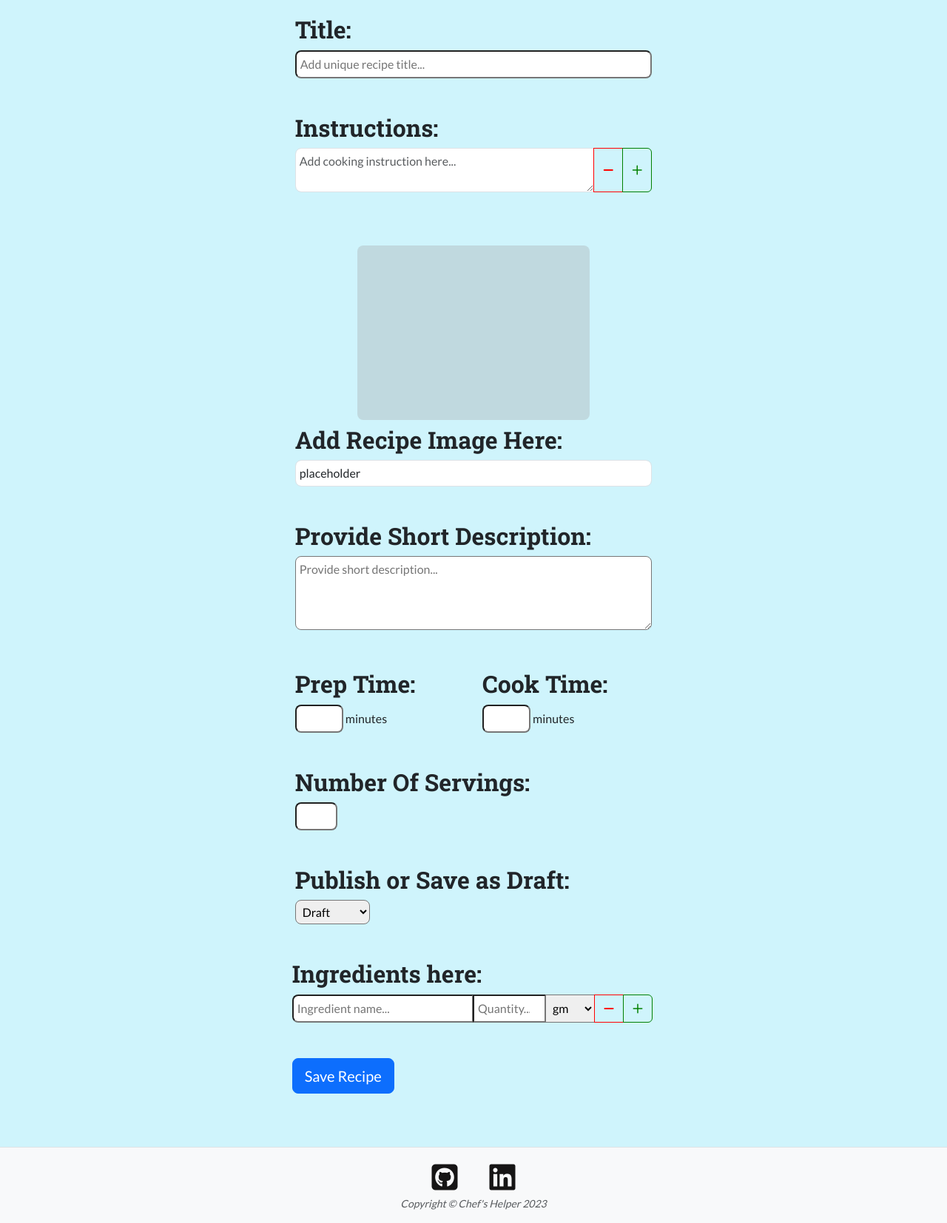
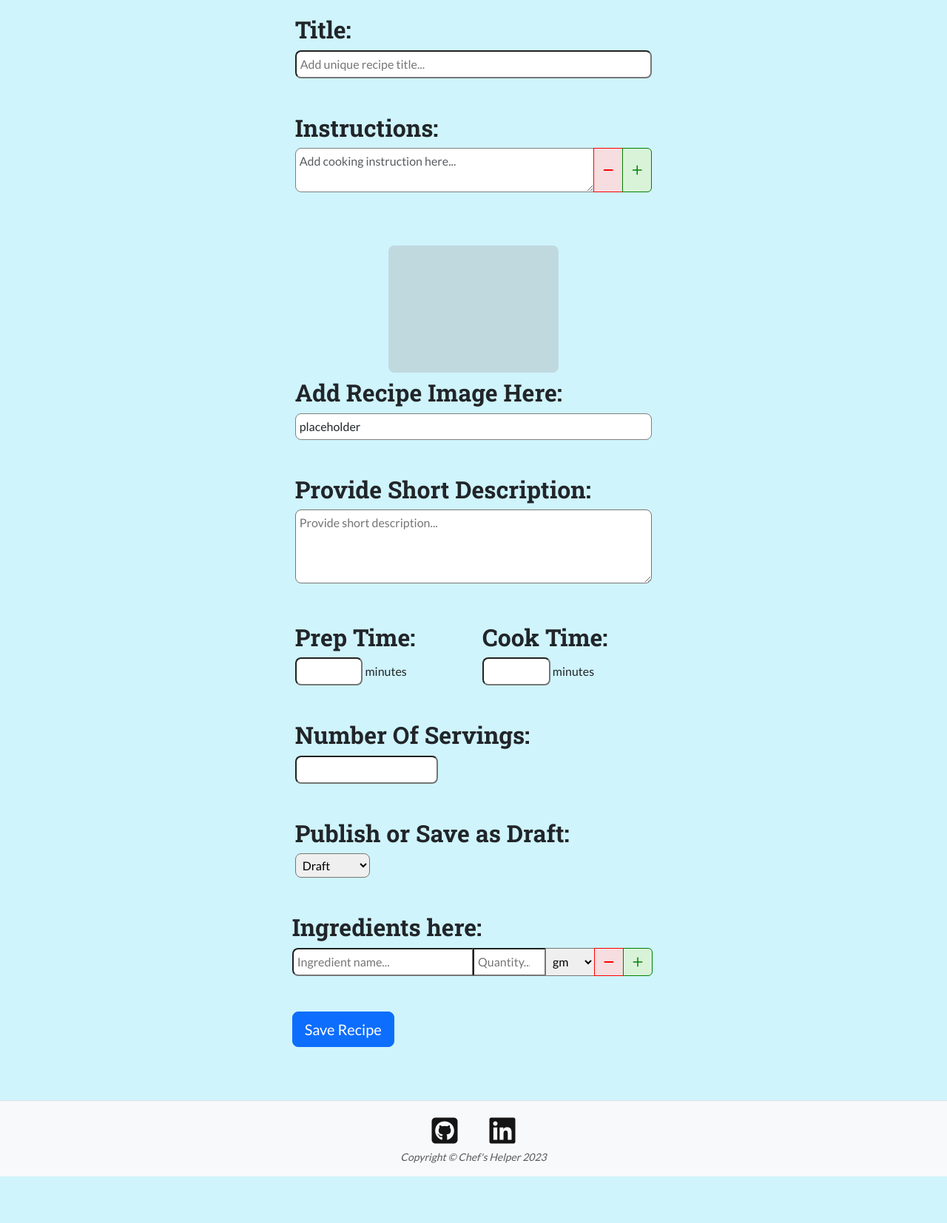
Before and after one commit to ObiOne84/django-chefs-helper, a Django app: page /add_recipe in a window 1280 px wide. Shown: the part 223-1877 px from the top of the page at 74% size. After the commit the page ends 1814 px from the top, so only its background shows below. Run offline with Django 3.2, Linux system fonts and the light colour scheme; the visitor is signed in with stand-in values (Sample User, id 1); some libraries are stand-ins or nearby versions; grey boxes are pictures that could not be loaded.

Commit message:
Update style to add recipe page

```diff
--- a/static/css/style.css
+++ b/static/css/style.css
@@ -308,10 +308,9 @@ form.signup ul {
     resize: vertical;
 }
 
-/* .instruction-input-field {
-    width: 80%;
+.instruction-input-field {
     border: 1px solid gray;
-} */
+}
 
 .title-box input {
     width: 100%;
@@ -340,6 +339,7 @@ ol {
 .remove-ingredient {
     color: red;
     border: 1px solid red;
+    background-color: #f5dde0;
 }
 
 .remove-instruction:hover,
@@ -355,6 +355,7 @@ ol {
 .add-ingredient {
     color: green;
     border: 1px solid green;
+    background-color: #d9f3d9;
 }
 
 .add-instruction:hover,
@@ -374,6 +375,10 @@ ol {
     color: #000;
 }
 
+.add-image input {
+    border: 1px solid gray;
+}
+
 .update-image {
     max-height: 300px;
     width: auto;
@@ -383,6 +388,9 @@ ol {
     list-style: none;
 }
 
+.time-field {
+    width: 40%;
+}
 /* -----Style home page --------- */
 
 .background-image {
@@ -536,4 +544,9 @@ ol {
         margin-bottom: 25px;
         margin-left: 5%;
     }
+
+    .ingredient-name {
+        width: 100%;
+        margin-bottom: 2px;
+    }
 }
--- a/templates/add_recipe.html
+++ b/templates/add_recipe.html
@@ -28,12 +28,12 @@
       <div class="col-12 text-center py-4">
          <h1 class="special-text">Add New Recipe:</h1>
       </div>
-      <div class="col-md-8 offset-md-2 col-12 print-size">
+      <div class="col-lg-8 offset-lg-2 col-12 print-size">
          <form method="post" enctype="multipart/form-data" action="{% url 'add_recipe' %}" id="add-recipe-form"
             class="recipe-form">
             {% csrf_token %}
             <div class="row">
-               <div class="col-md-8 offset-md-2 col-12 my-lg-4 my-2 title-box">
+               <div class="col-lg-8 offset-lg-2 col-12 my-lg-4 my-2 title-box">
                   <h2>{{ form.title.label_tag }}</h2>
                   {{ form.title }}
                   {% if form.title.errors %}
@@ -61,7 +61,7 @@
                </div> -->
 
                <!-- textarea input field replacement test below -->
-               <div class="col-md-8 offset-md-2 col-12 my-lg-4 my-2 form-group instruction-box">
+               <div class="col-lg-8 offset-lg-2 col-12 my-lg-4 my-2 form-group instruction-box">
 
                   <h2>Instructions:</h2>
                   <textarea name="instructions" cols="40" rows="10" class="instruction-steps" id="id_instructions"
@@ -92,16 +92,16 @@
                </div>
                {% endif %}
                <!-- Recipe image section -->
-               <div class="col-md-8 offset-md-2 col-12 my-lg-4 my-2 add-image">
+               <div class="col-lg-8 offset-lg-2 col-12 my-lg-4 my-2 add-image">
                   <div class="row">
-                     <div class="col-md-8 offset-md-2 col-12 my-2">
+                     <div class="col-md-6 offset-md-3 col-8 offset-2 my-2">
                         <label for="id_featured_image">
                            <img src="https://res.cloudinary.com/dcrbeonr9/image/upload/v1702837530/add-image_dybsov.png"
                               alt="Add image placeholder" class="dish-image round-border transparent-image"
                               style="width: 100%;">
                         </label>
                      </div>
-                     <div class="col-12">
+                     <div class="col-12 add-image">
                         <h2>Add Recipe Image Here:</h2>
                         {{ form.featured_image }}
                         {% if form.featured_image.errors %}
@@ -112,7 +112,7 @@
                      </div>
                   </div>
                </div>
-               <div class="col-md-8 offset-md-2 col-12 my-lg-4 my-2">
+               <div class="col-lg-8 offset-lg-2 col-12 my-lg-4 my-2">
                   <h2>Provide Short Description:</h2>
                   {{ form.excerpt }}
                   {% if form.excerpt.errors %}
@@ -121,9 +121,9 @@
                   </div>
                   {% endif %}
                </div>
-               <div class="col-md-8 offset-md-2 col-12 my-lg-4 my-2">
+               <div class="col-lg-8 offset-lg-2 col-12 my-lg-4 my-2">
                   <div class="row">
-                     <div class="col-md-6 col-12">
+                     <div class="col-lg-6 col-12">
                         <h2>Prep Time:</h2>
                         {{ form.prep_time }} <span>minutes</span>
                      </div>
@@ -132,7 +132,7 @@
                         {{ form.prep_time.errors.0 }}
                      </div>
                      {% endif %}
-                     <div class="col-md-6 col-12">
+                     <div class="col-lg-6 col-12">
                         <h2>Cook Time: </h2>
                         {{ form.cook_time }} <span>minutes</span>
                      </div>
@@ -143,7 +143,7 @@
                      {% endif %}
                   </div>
                </div>
-               <div class="col-md-8 offset-md-2 col-12 my-lg-4 my-2">
+               <div class="col-lg-8 offset-lg-2 col-12 my-lg-4 my-2">
                   <h2>Number Of Servings:</h2>
                   {{ form.servings }}
                   {% if form.servings.errors %}
@@ -152,13 +152,13 @@
                   </div>
                   {% endif %}
                </div>
-               <div class="col-md-8 offset-md-2 col-12 my-lg-4 my-2">
+               <div class="col-lg-8 offset-lg-2 col-12 my-lg-4 my-2">
                   <h2>Publish or Save as Draft:</h2>
                   {{ form.status }}
                </div>
             </div>
 
-            <div class="col-md-8 offset-md-2 col-12 my-lg-4 my-2">
+            <div class="col-lg-8 offset-lg-2 col-12 my-lg-4 my-2">
                <h2>Ingredients here:</h2>
                <div>
                   <div id="ingredient-formset-container">
@@ -228,7 +228,7 @@
                </div>
                {% endif %} -->
             </div>
-            <div class="col-md-8 offset-md-2 col-12 my-lg-4 my-2 py-4">
+            <div class="col-lg-8 offset-lg-2 col-12 my-lg-4 my-2 py-4">
                <button class="btn btn-primary btn-lg save-recipe-btn" type="submit" name="submit_action"
                   value="save_recipe">Save
                   Recipe</button>
```
